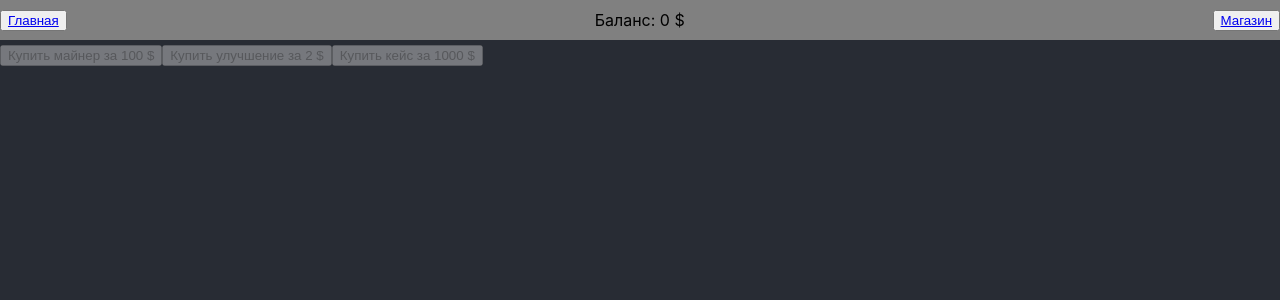
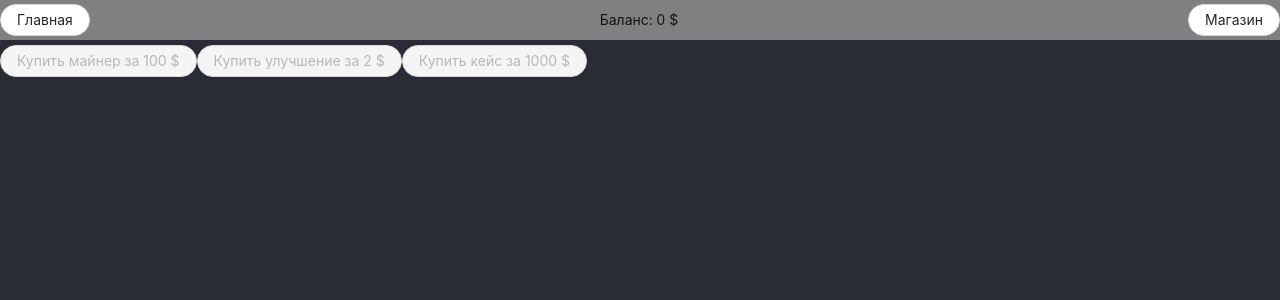
Before and after one commit to Razdva122/Clicker, a React (Create React App) app: page /shop in a window 1280 px wide. Shown: the top 300 px of the page. Built offline with nearby package versions, Linux system fonts and the light colour scheme.

Commit message:
ant-design added

```diff
--- a/package.json
+++ b/package.json
@@ -11,6 +11,7 @@
     "@types/node": "^16.11.41",
     "@types/react": "^18.0.14",
     "@types/react-dom": "^18.0.5",
+    "antd": "^4.21.6",
     "mobx": "^6.6.0",
     "mobx-react": "^7.5.0",
     "react": "^18.2.0",
--- a/src/components/buyMinerButton/index.tsx
+++ b/src/components/buyMinerButton/index.tsx
@@ -1,4 +1,5 @@
 import React, { FC } from 'react';
+import { Button } from 'antd';
 import { IBuyMinerButtonProps } from './interface';
 import { COST_OF_MINERS } from './const';
 
@@ -10,9 +11,9 @@ const BuyMinerButton: FC<IBuyMinerButtonProps> = ({amount, balance, buyMiner}) =
 	}
 
 	return (
-		<button disabled={currentMinerCost > balance} onClick={() => buyMiner(currentMinerCost)}>
+		<Button disabled={currentMinerCost > balance} shape={'round'} onClick={() => buyMiner(currentMinerCost)}>
 			Купить майнер за {currentMinerCost} $
-		</button>
+		</Button>
 	)
 };
 
--- a/src/components/header/index.tsx
+++ b/src/components/header/index.tsx
@@ -2,6 +2,8 @@ import React from 'react';
 import { observer, inject } from "mobx-react";
 
 import { Link } from "react-router-dom";
+
+import { Button } from 'antd';
 
 import GameStore from '@/store';
 
@@ -12,15 +14,15 @@ const Header = inject("gameStore")(observer((props: {gameStore?: GameStore}) =>
 
 	return (
 		<div className='Header'>
-			<button>
+			<Button shape={'round'}>
 				<Link to="/">Главная</Link>
-			</button>
+			</Button>
 			<div>
 				Баланс: {gameStore.balance} $
 			</div>
-			<button>
+			<Button shape={'round'}>
 				<Link to="/shop">Магазин</Link>
-			</button>
+			</Button>
 		</div>
 	)
 }));
--- a/src/index.css
+++ b/src/index.css
@@ -1,3 +1,8 @@
+#root {
+	background-color: #282c34;
+	min-height: 100vh;
+}
+
 body {
   margin: 0;
   font-family: -apple-system, BlinkMacSystemFont, 'Segoe UI', 'Roboto', 'Oxygen',
@@ -5,7 +10,6 @@ body {
     sans-serif;
   -webkit-font-smoothing: antialiased;
   -moz-osx-font-smoothing: grayscale;
-	background-color: #282c34;
 }
 
 code {
--- a/src/index.tsx
+++ b/src/index.tsx
@@ -6,6 +6,7 @@ import {
   Route
 } from "react-router-dom";
 import './index.css';
+import 'antd/dist/antd.min.css';
 import reportWebVitals from '@/reportWebVitals';
 import { Provider } from "mobx-react";
 
--- a/src/pages/shop/index.tsx
+++ b/src/pages/shop/index.tsx
@@ -3,6 +3,8 @@ import React from 'react';
 import { observer, inject } from "mobx-react";
 
 import BuyMinerButton from '@/components/buyMinerButton';
+
+import { Button } from 'antd';
 
 import './style.css';
 
@@ -29,12 +31,12 @@ const Shop = inject("gameStore")(observer((props: {gameStore?: GameStore}) => {
 	return (
 		<div className='Shop'>
 			<BuyMinerButton buyMiner={buyMiner} amount={gameStore.minersAmount} balance={gameStore.balance}/>
-			<button disabled={gameStore.upgradeCost > gameStore.balance} onClick={buyUpgrade}>
+			<Button disabled={gameStore.upgradeCost > gameStore.balance} shape={'round'} onClick={buyUpgrade}>
 				Купить улучшение за {gameStore.upgradeCost} $
-			</button>
-			<button disabled={gameStore.balance < 1000} onClick={buyCase}>
+			</Button>
+			<Button disabled={gameStore.balance < 1000} shape={'round'} onClick={buyCase}>
 				Купить кейс за 1000 $
-			</button>
+			</Button>
 		</div>
 	)
 }));
--- a/src/pages/shop/style.css
+++ b/src/pages/shop/style.css
@@ -1,3 +1 @@
-.Shop {
-	display: flex;
-}
+.Shop {}
```
Also changed, not shown: 1 other file (tests, documents, lock files or other folders).
